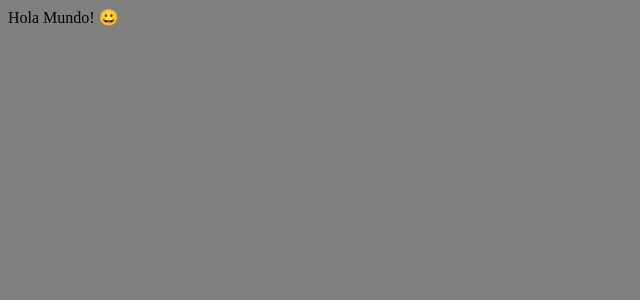
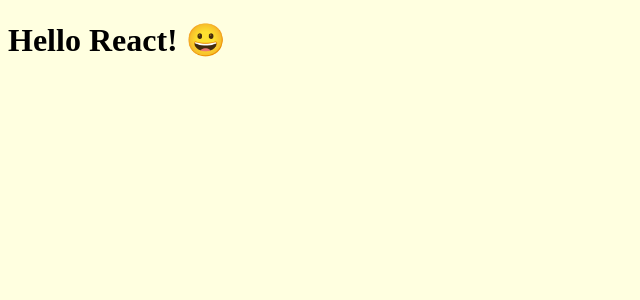
Before and after one commit to mgomez-tubs/React-Boilerplate-TS, a React app: page / in a window 1280 px wide. Shown: the top 300 px of the page, without its empty margins (0-640 px from the left). Built offline with nearby package versions, Linux system fonts and the light colour scheme; the HTML template or start-up script is replaced by a standard one.

Commit message:
Small changes

```diff
--- a/src/App.tsx
+++ b/src/App.tsx
@@ -1,5 +1,5 @@
 const App = () => {
-  return <div>Hola Mundo! 😀</div>
+  return <h1>Hello React! 😀</h1>
 };
 
 export default App;
--- a/src/sass/style.scss
+++ b/src/sass/style.scss
@@ -1,3 +1,3 @@
 body {
-    background: grey;
-}
+    background-color: lightyellow;
+  }
```
